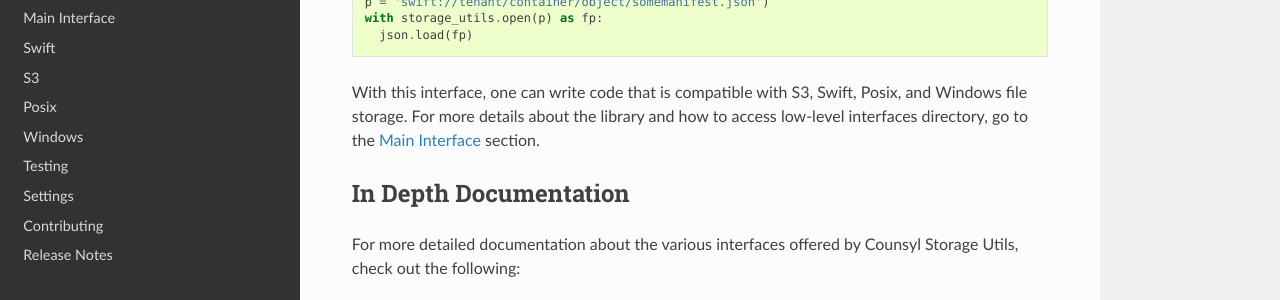
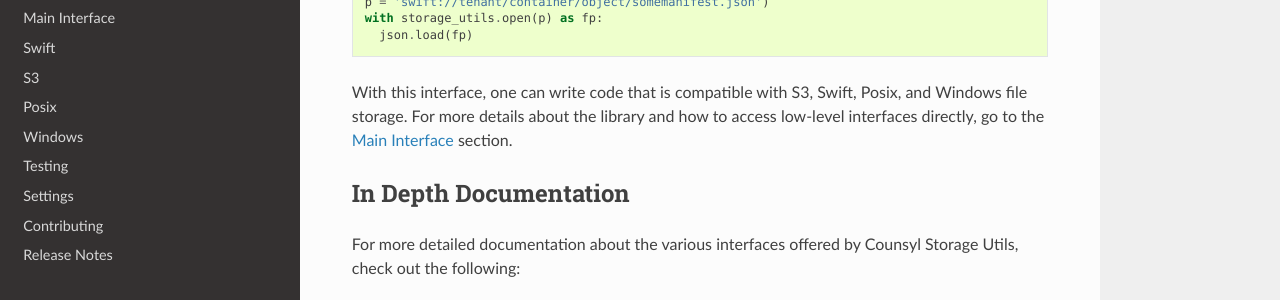
Before and after one commit to counsyl/stor, a Sphinx documentation site: the page built from docs/index.rst, in a window 1280 px wide and 900 px high, scrolled down 946 px. Shown: the part 281-581 px from the top of the window. Built offline with Sphinx 7.4.7 and the Read the Docs theme 2.0.0, drawn with Linux system fonts in a browser that asks for light colours; the version number could not be read and is left out; some of the changed text lies outside the part shown.

Commit message:
directory -> directly

```diff
--- a/docs/index.rst
+++ b/docs/index.rst
@@ -57,7 +57,7 @@ or remote files.
     json.load(fp)
 
 
-With this interface, one can write code that is compatible with S3, Swift, Posix, and Windows file storage. For more details about the library and how to access low-level interfaces directory, go to the :ref:`main_interface` section.
+With this interface, one can write code that is compatible with S3, Swift, Posix, and Windows file storage. For more details about the library and how to access low-level interfaces directly, go to the :ref:`main_interface` section.
 
 
 In Depth Documentation
```
Also changed, not shown: other parts of docs/index.rst (+1 -1 lines).
